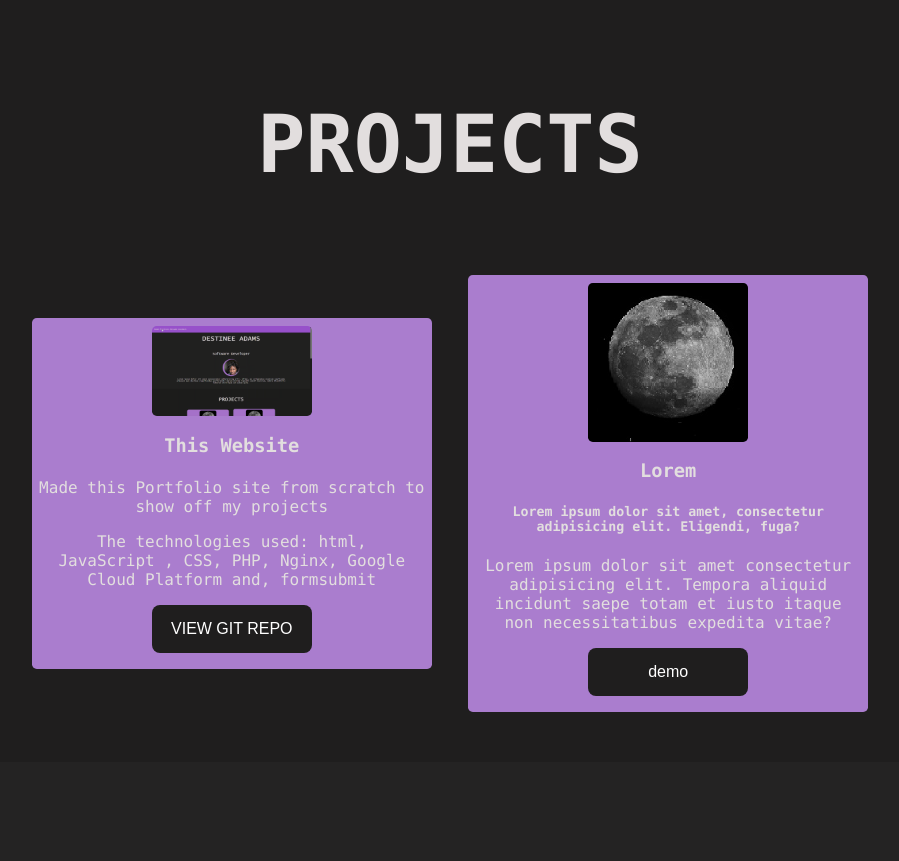
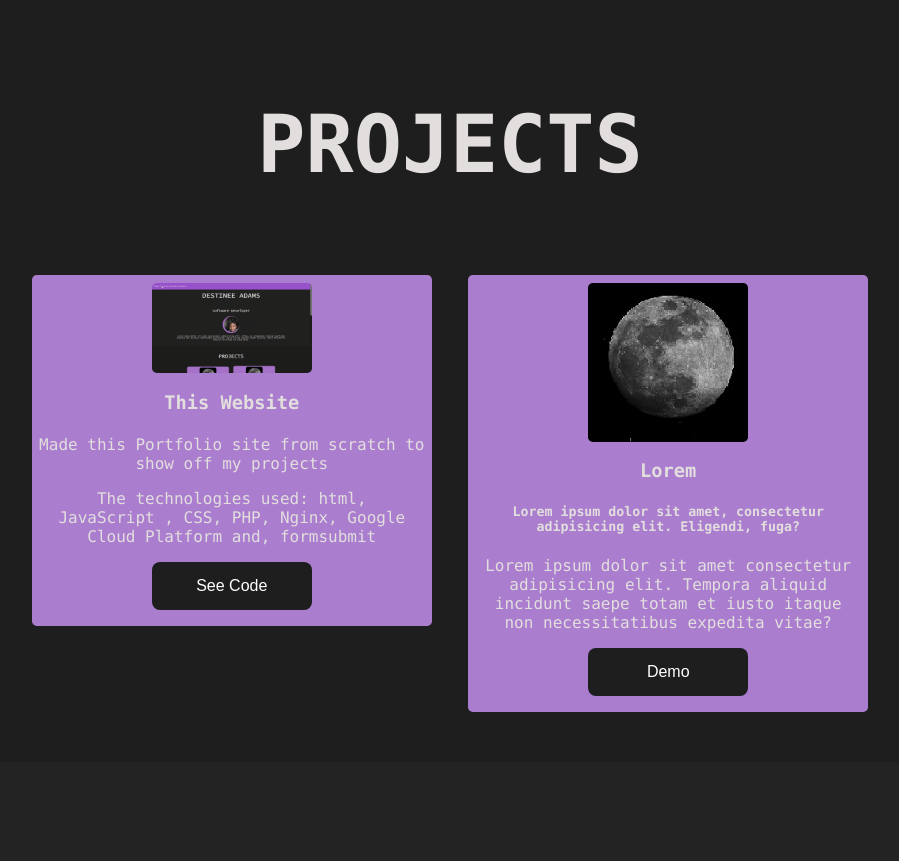
Before and after one commit to DestineeAdams/portfolio-Website, a PHP site: page / in a window 1280 px wide. Shown: the part 749-1610 px from the top of the page, without its empty margins (190-1089 px from the left). Run offline with PHP 8.4, Linux system fonts and the light colour scheme.

Commit message:
fixed project container flexbox alignment

```diff
--- a/index.html
+++ b/index.html
@@ -62,7 +62,7 @@
                 </div>
 
 
-                <button type="submit" onclick="window.open('https://github.com/DestineeAdams/portfolio-Website')"> VIEW GIT REPO </button>
+                <button type="submit" onclick="window.open('https://github.com/DestineeAdams/portfolio-Website')"> See Code </button>
             </div>
 
             <div class="projcet">
@@ -79,7 +79,7 @@
                 </div>
 
 
-                <button type="submit" onclick="window.open('https://github.com/DestineeAdams')"> demo </button>
+                <button type="submit" onclick="window.open('https://github.com/DestineeAdams')"> Demo </button>
 
             </div>
 
--- a/styles/style.css
+++ b/styles/style.css
@@ -130,6 +130,9 @@ section {
   -webkit-box-pack: center;
       -ms-flex-pack: center;
           justify-content: center;
+  -webkit-box-align: start;
+      -ms-flex-align: start;
+          align-items: flex-start;
   width: 75%;
 }
 
@@ -424,9 +427,9 @@ footer {
     -webkit-box-pack: center;
         -ms-flex-pack: center;
             justify-content: center;
-    -webkit-box-align: center;
-        -ms-flex-align: center;
-            align-items: center;
+    -webkit-box-align: start;
+        -ms-flex-align: start;
+            align-items: flex-start;
   }
   .projcet {
     display: -webkit-box;
@@ -466,9 +469,9 @@ footer {
     -webkit-box-pack: center;
         -ms-flex-pack: center;
             justify-content: center;
-    -webkit-box-align: center;
-        -ms-flex-align: center;
-            align-items: center;
+    -webkit-box-align: start;
+        -ms-flex-align: start;
+            align-items: flex-start;
   }
   .projcet {
     display: -webkit-box;
@@ -544,9 +547,9 @@ footer {
     -webkit-box-pack: center;
         -ms-flex-pack: center;
             justify-content: center;
-    -webkit-box-align: center;
-        -ms-flex-align: center;
-            align-items: center;
+    -webkit-box-align: start;
+        -ms-flex-align: start;
+            align-items: flex-start;
   }
   .projcet {
     display: -webkit-box;
--- a/styles/style.scss
+++ b/styles/style.scss
@@ -131,6 +131,7 @@ section {
     display: flex;
     flex-direction: column;
     justify-content: center;
+    align-items: flex-start;
 
 
     width: 75%;
@@ -406,7 +407,7 @@ footer {
         display: flex;
         flex-direction: row;
         justify-content: center;
-        align-items: center;
+        align-items: flex-start;
     }
 
     .projcet {
@@ -434,7 +435,7 @@ footer {
         display: flex;
         flex-direction: row;
         justify-content: center;
-        align-items: center;
+        align-items: flex-start;
 
     }
 
@@ -511,7 +512,7 @@ footer {
         display: flex;
         flex-direction: row;
         justify-content: center;
-        align-items: center;
+        align-items: flex-start;
 
     }
 
```
Also changed, not shown: 1 other file.
